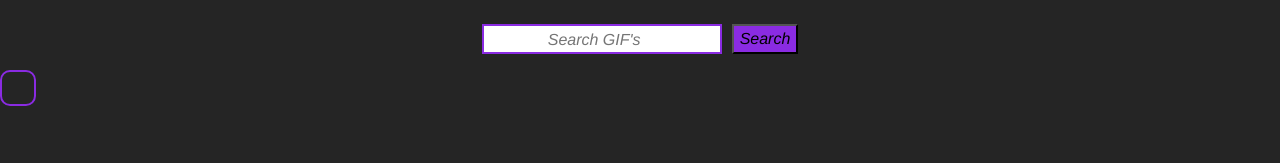
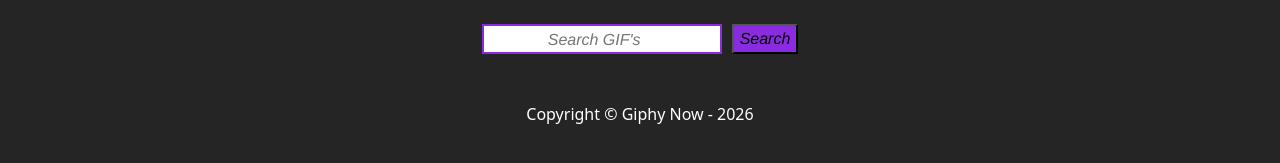
Before and after one commit to ZecheryAce/Project02-Giphy, a plain HTML site: page index.html in a window 1280 px wide. Shown: the part 231-394 px from the top of the page. Drawn offline with nearby package versions, Linux system fonts and the light colour scheme.

Commit message:
working on results

```diff
--- a/CSS/style.css
+++ b/CSS/style.css
@@ -2,6 +2,7 @@
 
 .main-body {
     background-color: rgb(37, 37, 37);
+
 
 }
 
@@ -79,10 +80,24 @@
 }
 
 .GiphyResults {
-    display: inline-block;
+    display: flex;
+    flex-wrap: wrap;
+    justify-content: center;
+    gap: 1rem;
 
-    padding: 1rem 1rem 1rem;
-    border: 2px solid blueviolet;
-    border-radius: 10px;
+
+
 
 }
+
+.footer {
+    display: flex;
+    justify-content: center;
+    text-align: center;
+    margin-top: 2rem;
+    margin-bottom: 1rem;
+    color: white;
+}
+
+text-align: center;
+padding: 1rem 1rem 1rem;
--- a/index.html
+++ b/index.html
@@ -31,6 +31,10 @@
 
             <div id="results" class="GiphyResults"></div>
 
+        <footer class="footer">
+            Copyright &copy; Giphy Now - 2026
+        </footer>
+
         <script
             src="https://cdn.jsdelivr.net/npm/bootstrap@5.3.8/dist/js/bootstrap.bundle.min.js"
             integrity="sha384-FKyoEForCGlyvwx9Hj09JcYn3nv7wiPVlz7YYwJrWVcXK/BmnVDxM+D2scQbITxI"
```
